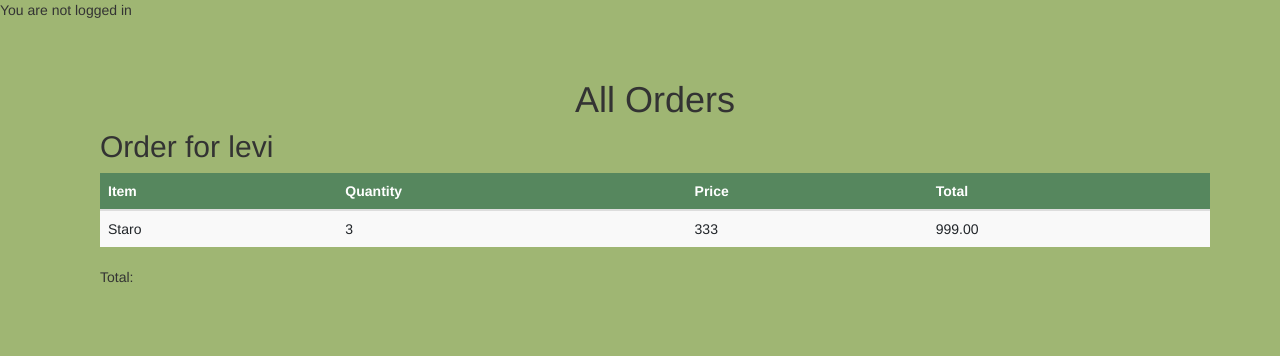
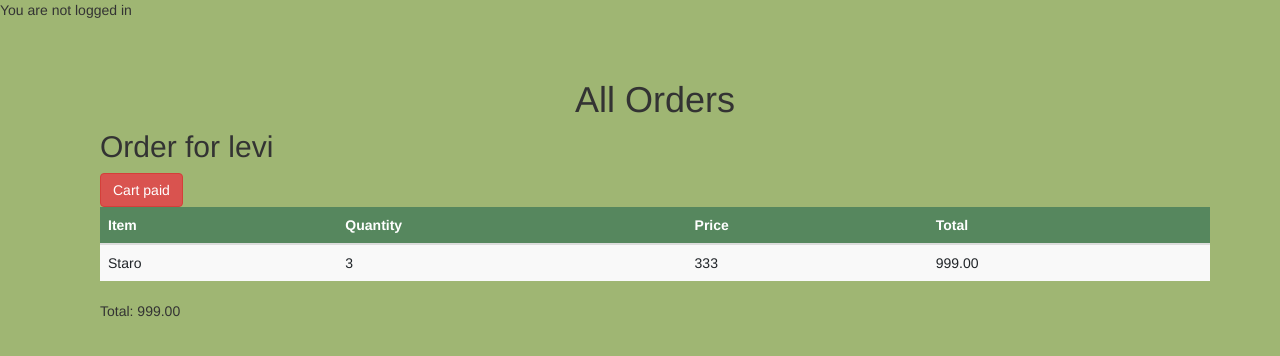
Before and after one commit to blevi3/restaurant_management, a Django app: page /all_orders/ in a window 1280 px wide. Shown: the part 90-446 px from the top of the page. Run offline with Django 3.2, Linux system fonts and the light colour scheme; data comes from the database, SQL or seed files in the repository; both versions use the stored data as it was after the commit; some libraries are stand-ins or nearby versions.

Commit message:
all_orders

```diff
--- a/my_restaurant/models.py
+++ b/my_restaurant/models.py
@@ -13,6 +13,7 @@ class Menuitem(models.Model):
 class Cart(models.Model):
     user = models.ForeignKey(User, on_delete=models.CASCADE)
     amount_to_be_paid = models.DecimalField(max_digits=10, decimal_places=2, default=0)
+    ordered = models.BooleanField()
 
 
 class CartItem(models.Model):
--- a/my_restaurant/templates/all_orders.html
+++ b/my_restaurant/templates/all_orders.html
@@ -5,6 +5,9 @@
     <h1 class="text-center">All Orders</h1>
     {% for cart in carts %}
       <h2 class="my-3">Order for {{ cart.user.username }}</h2>
+      <a href="{% url 'cart_paid' cart.id %}">
+        <button  class="btn btn-danger" onclick="return confirm('Are you sure?');">Cart paid</button>
+    </a>
       <table class="table table-striped">
         <thead>
           <tr>
@@ -25,7 +28,8 @@
           {% endfor %}
         </tbody>
       </table>
-      <p>Total: </p>
+      <p>Total: {{cart.amount_to_be_paid}}</p>
+      <br>
     {% endfor %}
   </div>
 {% endblock %}
--- a/my_restaurant/urls.py
+++ b/my_restaurant/urls.py
@@ -14,6 +14,7 @@ urlpatterns = [
     path('remove_from_cart/<int:cart_item_id>', views.remove_from_cart, name='remove_from_cart'),
     path('add/<int:item_id>', views.add_to_cart_from_cart, name='add_to_cart_from_cart'),
     path('all_orders/', views.all_orders, name='all_orders'),
+    path('cart_paid/<int:id>', views.cart_paid, name='cart_paid'),
 
     path('register', views.register_request, name="register"),
 ]
--- a/my_restaurant/views.py
+++ b/my_restaurant/views.py
@@ -29,6 +29,7 @@ def add_to_cart(request, item_id):
         cart_item.total_price = item.price * cart_item.quantity
         cart_item.final_price = item.price
         cart_item.save()
+
     return redirect('data')
 
 def cart(request):
@@ -37,7 +38,8 @@ def cart(request):
     final_price = 0
     for cart_item in cart_items:
         final_price+=cart_item.quantity*cart_item.total_price
-
+    cart.amount_to_be_paid = final_price
+    cart.save()
     return render(request, 'cart.html', {'cart_items': cart_items, 'final_price': final_price})
 
 def remove_from_cart(request, cart_item_id):
@@ -61,11 +63,14 @@ def add_to_cart_from_cart(request, item_id):
     print(cart_item.quantity)
     return redirect('cart')
 
-
 def all_orders(request):
     carts = Cart.objects.all()
     return render(request, 'all_orders.html', {'carts': carts})
 
+def cart_paid(request, id):
+    cart = Cart.objects.get(pk = id)
+    cart.delete()
+    return redirect('all_orders')
 
 # Add the two views we have been talking about  all this time :)
 class HomePageView(TemplateView):
```
Also changed, not shown: db.sqlite3, my_restaurant/migrations/0007_cart_amount_to_be_paid.py (added).
